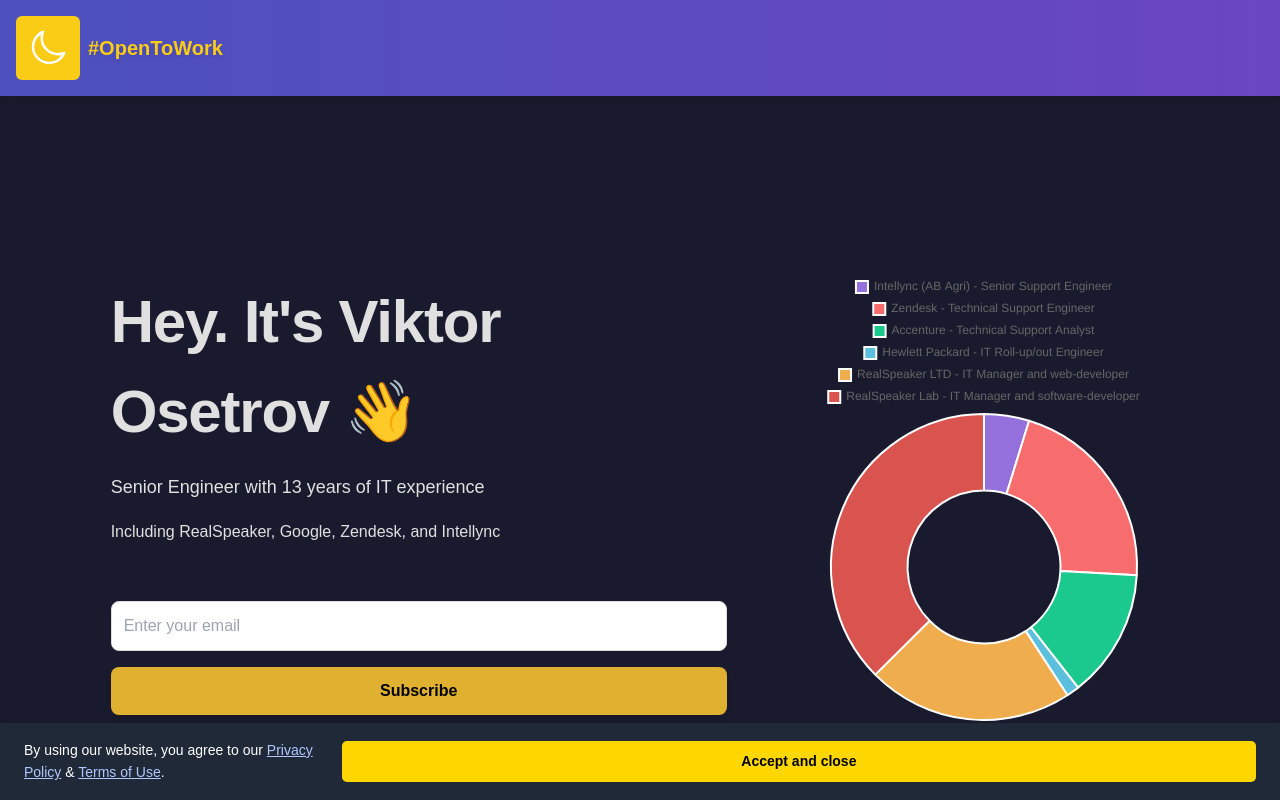
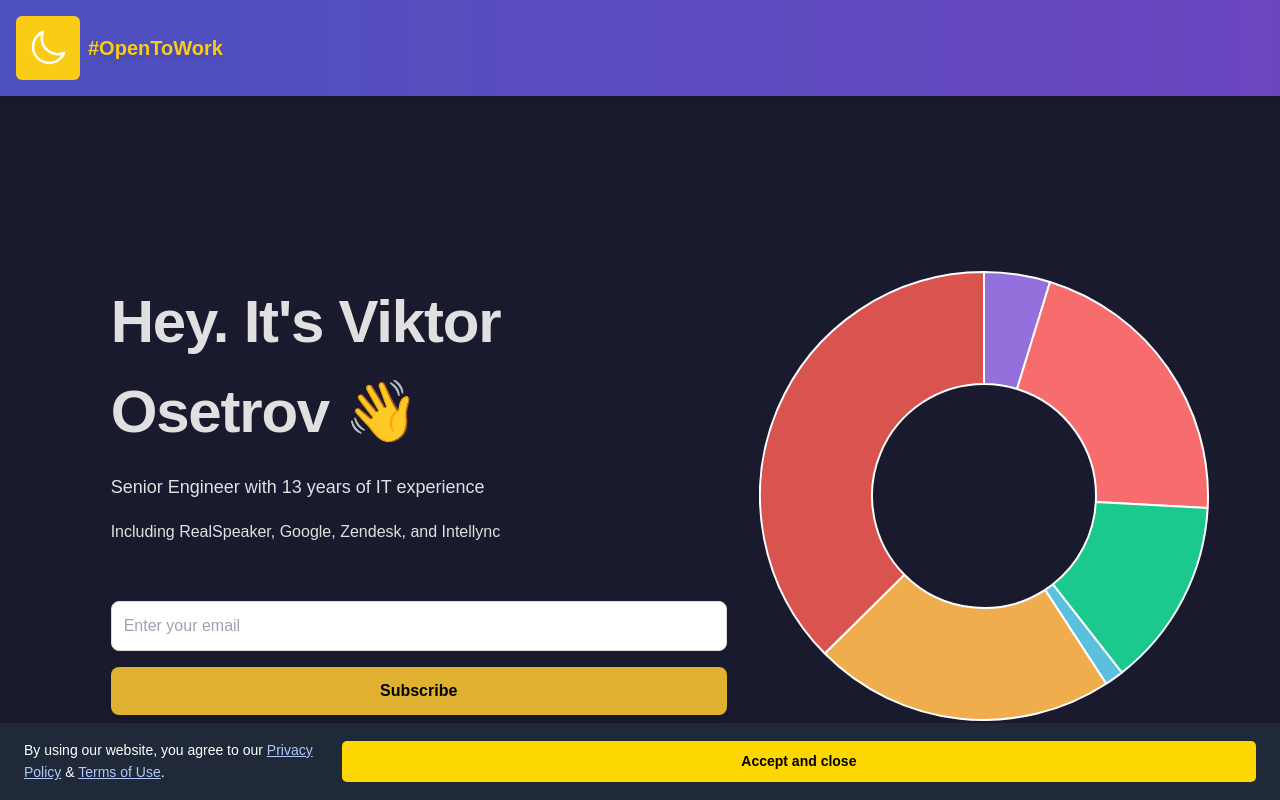
Before and after one commit to victorosetrov/mycv-react, a React (Create React App) app: page / in a window 1280 px wide. Shown: the top 800 px of the page. Built offline with nearby package versions, Linux system fonts and the light colour scheme.

Commit message:
Removing legends

```diff
--- a/src/components/DonutChartSection.jsx
+++ b/src/components/DonutChartSection.jsx
@@ -30,16 +30,7 @@ const DonutChartSection = ({ chartData }) => {
     maintainAspectRatio: false,
     plugins: {
       legend: {
-        display: true, // Display legend to show category names
-        position: 'top', // Move the legend to the top
-        align: 'center', // Align the legend in the center
-        labels: {
-          boxWidth: 12, // Smaller box for a compact look
-          padding: 10, // Less padding to make it compact
-          font: {
-            size: 12, // Smaller font size for compactness
-          },
-        },
+        display: false, // Remove the legend (categories)
       },
       tooltip: {
         enabled: false, // Disable default tooltip
--- a/src/components/MainIntro.jsx
+++ b/src/components/MainIntro.jsx
@@ -6,7 +6,7 @@ const EmailSubscription = lazy(() => import('./EmailSubscription'));
 const chartData = [
   { label: "Intellync (AB Agri) - Senior Support Engineer", value: 7, color: "#9370db" },
   { label: "Zendesk - Technical Support Engineer", value: 31, color: "#f76c6c" },
-  { label: "Accenture - Technical Support Analyst", value: 20, color: "#1bc98e" },
+  { label: "Google - Technical Support Analyst", value: 20, color: "#1bc98e" },
   { label: "Hewlett Packard - IT Roll-up/out Engineer", value: 2, color: "#5bc0de" },
   { label: "RealSpeaker LTD - IT Manager and web-developer", value: 32, color: "#f0ad4e" },
   { label: "RealSpeaker Lab - IT Manager and software-developer", value: 55, color: "#d9534f" },
```
